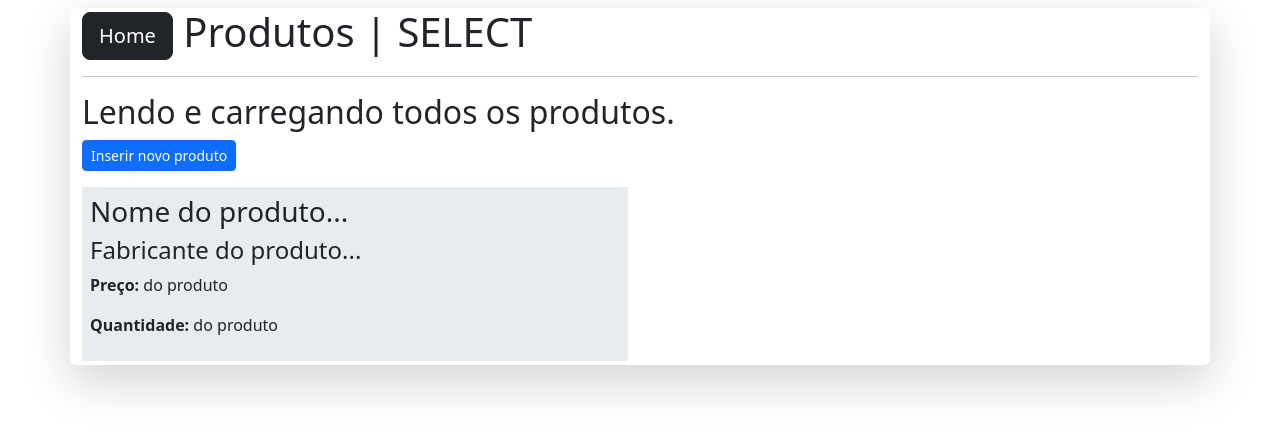
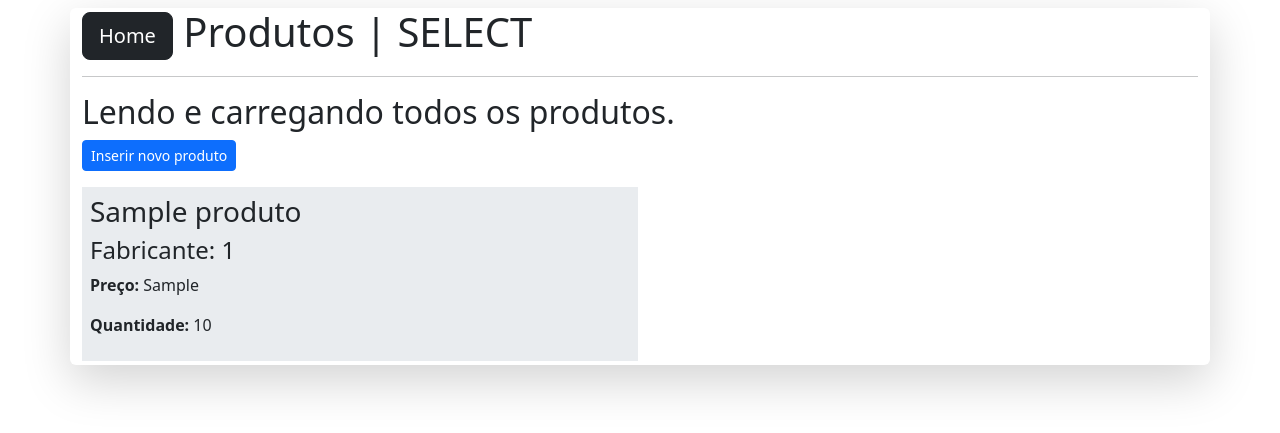
Before and after one commit to tiagotecinternet24/exemplo-crud-php, a PHP site: page /produtos/visualizar.php in a window 1280 px wide. Shown: the top 433 px of the page. Run offline with PHP 8.4, Linux system fonts and the light colour scheme; tables that the repository leaves empty or names only in its code hold one stand-in row (values such as "Sample post").

Commit message:
Update visualizar.php

```diff
--- a/produtos/visualizar.php
+++ b/produtos/visualizar.php
@@ -21,15 +21,19 @@ $listaDeProdutos = listarProdutos($conexao);
 
         <p><a class="btn btn-primary btn-sm" href="inserir.php">Inserir novo produto</a></p>
 
-        <div class="row">
+        <div class="row g-1">
+
+<?php foreach( $listaDeProdutos as $produto ): ?>
             <div class="col-sm-6">
                 <article class="bg-body-secondary p-2">
-                    <h3>Nome do produto...</h3>
-                    <h4>Fabricante do produto...</h4>
-                    <p><b>Preço: </b> do produto</p>
-                    <p><b>Quantidade: </b> do produto</p>
+                    <h3> <?=$produto["nome"]?> </h3>
+                    <h4>Fabricante: <?=$produto["fabricante_id"]?></h4>
+                    <p><b>Preço: </b> <?=$produto["preco"]?> </p>
+                    <p><b>Quantidade: </b> <?=$produto["quantidade"]?></p>
                 </article>
             </div>
+<?php endforeach; ?>
+
         </div>
 
 
```
